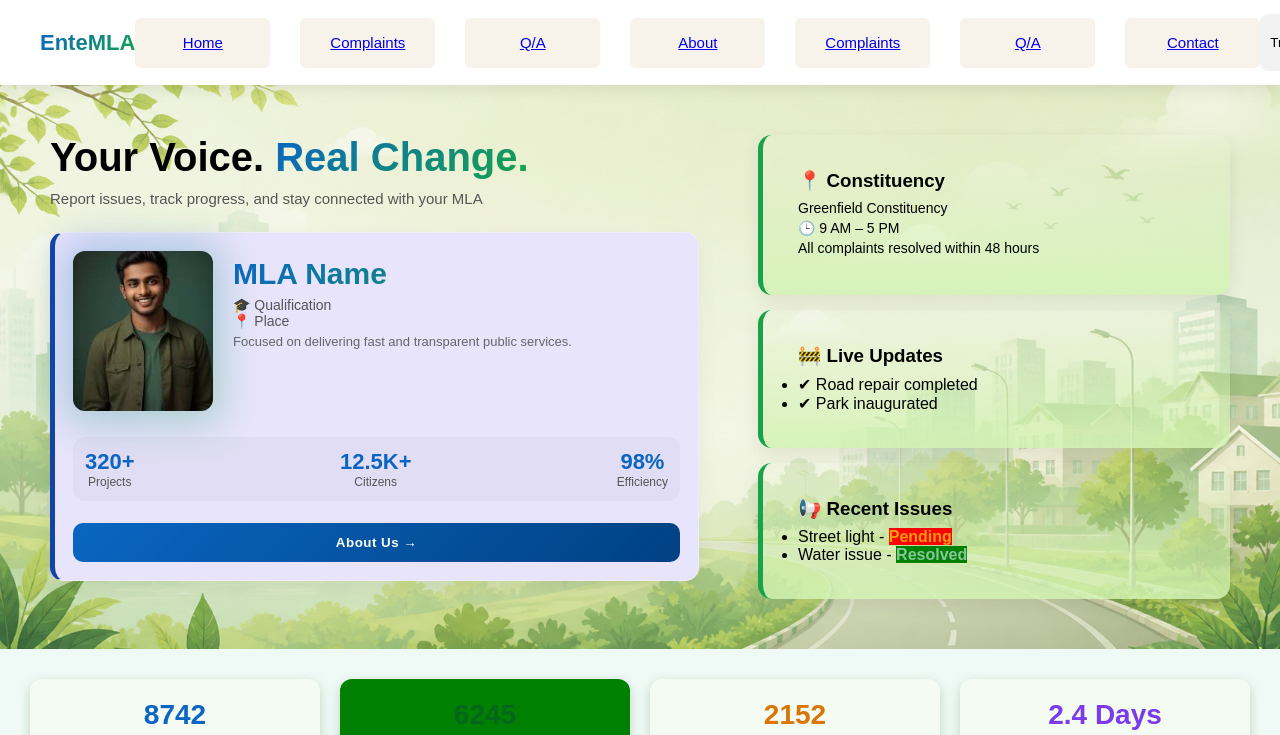
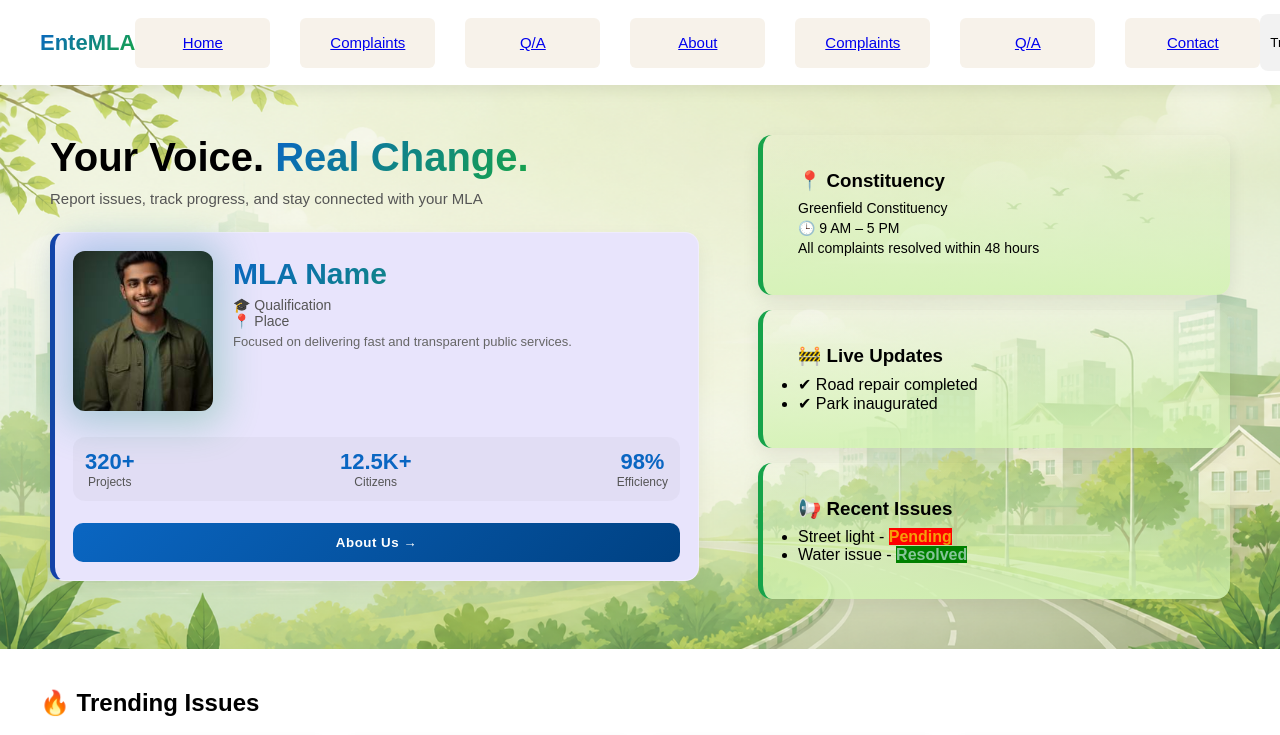
Before and after one commit to asnapareeth004-hue/entemlaproject, a React (Create React App) app: page / in a window 1280 px wide. Shown: the top 735 px of the page. Built offline with nearby package versions, Linux system fonts and the light colour scheme.

Commit message:
status deleted

```diff
--- a/src/pages/Home.jsx
+++ b/src/pages/Home.jsx
@@ -1,7 +1,6 @@
 import React from "react";
 import Navbar from "../components/home/Navbar";
 import Hero from "../components/home/Hero";
-import Stats from "../components/home/Stats";
 import Trending from "../components/home/Trending";
 import { useNavigate } from "react-router-dom";
 
@@ -11,7 +10,7 @@ const Home = () => {
     <div>
       <Navbar />
       <Hero />
-      <Stats />
+
       <Trending />
       <button onClick={() =>  navigate("/role")}>
         Login / Get Started
```
